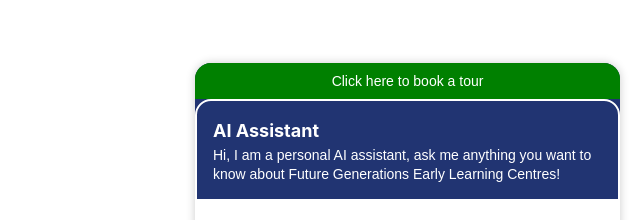
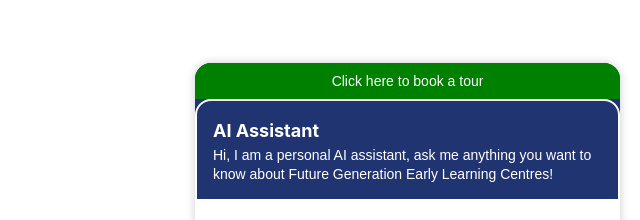
Before and after one commit to Scaledaycares/FutureGenerationsEarlyLearningCentres, a plain HTML site: page index.html in a window 1280 px wide. Shown: the part 267-487 px from the top of the page, 640-1280 px from the left. Drawn offline with Linux system fonts and the light colour scheme; no server answers; grey boxes are pictures that could not be loaded; a script that the page names is missing.

Commit message:
Correct typo in AI assistant introduction

```diff
--- a/index.html
+++ b/index.html
@@ -25,7 +25,7 @@
             <h4 class="chat-box-title">AI Assistant</h4>
           </div>
           <p id="intro">
-            Hi, I am a personal AI assistant, ask me anything you want to know about Future Generations Early Learning Centres!
+            Hi, I am a personal AI assistant, ask me anything you want to know about Future Generation Early Learning Centres!
           </p>
         </div>
 <!--         <a href="#" class="close-btn" id="chatbot-close">
```
